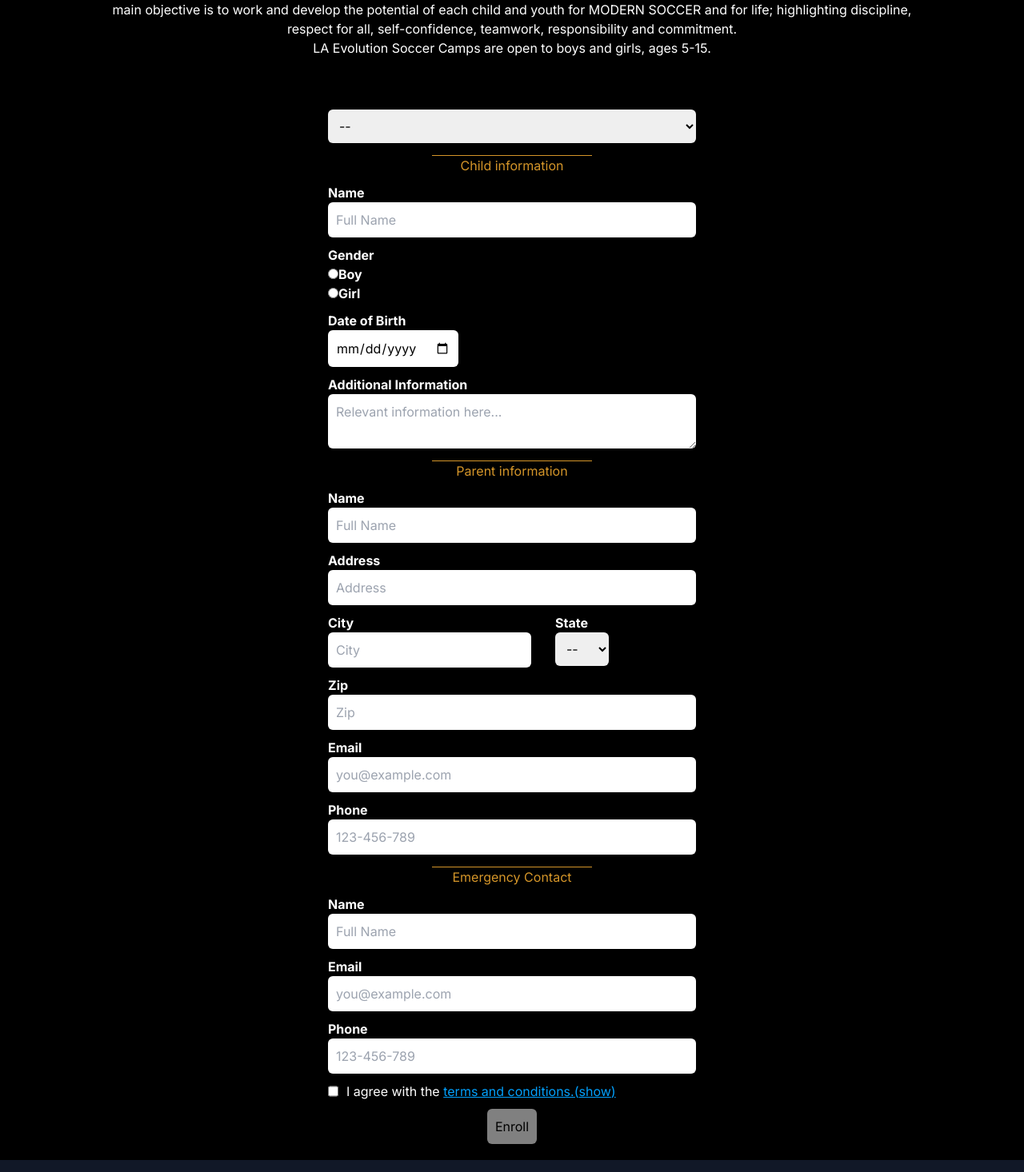
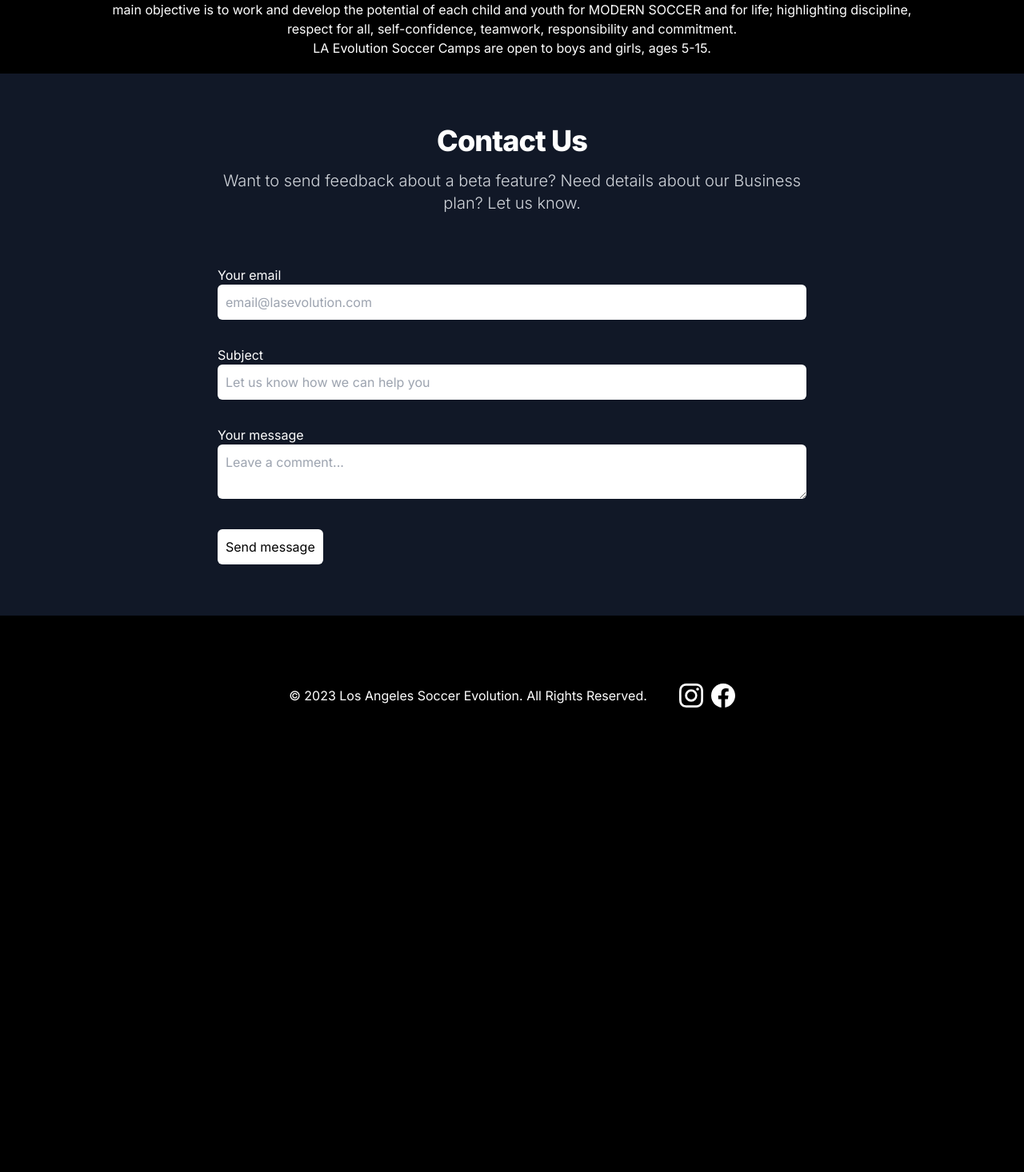
Before and after one commit to ChenGit55/laevolution, a Next.js app: page /camps in a window 1280 px wide. Shown: the part 264-1730 px from the top of the page at 80% size. After the commit the page ends 1234 px from the top, so only its background shows below. Built offline with nearby package versions, Linux system fonts and the light colour scheme.

Commit message:
Organize styles.

```diff
--- a/src/app/camps/page.tsx
+++ b/src/app/camps/page.tsx
@@ -36,7 +36,6 @@ export default function Camps() {
           </p>
         </article>
       </section>
-      <EnrollForm />
     </main>
   );
 }
--- a/src/app/globals.css
+++ b/src/app/globals.css
@@ -51,11 +51,6 @@ h2 {
   text-align: justify;
 }
 
-.form-label {
-  font-weight: bold;
-  color: white;
-}
-
 .my-input-base {
   border-radius: 6px;
   width: 100%;
--- a/src/components/EnrollForm/enroll-form.css
+++ b/src/components/EnrollForm/enroll-form.css
@@ -10,7 +10,12 @@
   padding: 20px;
 }
 
-.enroll-form .form-field {
+.form-label {
+  font-weight: bold;
+  color: white;
+}
+
+.form-field {
   margin-top: 10px;
   display: flex;
   flex-direction: column;
@@ -19,6 +24,20 @@
 .checkbox-form-field{
   display: flex;
   gap: 10px;
+}
+
+.form-button {
+  display: flex;
+  align-items: center;
+  justify-content: center;
+  margin-top: 10px;
+}
+
+.form-button button[disabled] {
+  color: black;
+  border-color: white;
+  background-color: white;
+  opacity: 0.5;
 }
 
 .my-link{
@@ -40,20 +59,6 @@
   flex-direction: column;
   justify-content: center;
   color: black;
-}
-
-.form-button {
-  display: flex;
-  align-items: center;
-  justify-content: center;
-  margin-top: 10px;
-}
-
-.form-button button[disabled] {
-  color: black;
-  border-color: white;
-  background-color: white;
-  opacity: 0.5;
 }
 
 /*  */
--- a/src/components/EnrollForm/index.tsx
+++ b/src/components/EnrollForm/index.tsx
@@ -101,7 +101,7 @@ const EnrollForm = () => {
   };
   return (
     <form className="enroll-form " onSubmit={sendEmail}>
-      <div className="program-select">
+      {/* <div className="program-select">
         <div className="form-field">
           <select
             className="my-input-base"
@@ -119,7 +119,7 @@ const EnrollForm = () => {
             <option value="Private Training">Birthday Party </option>
           </select>
         </div>
-      </div>
+      </div> */}
       <div className="children-information">
         <h5>Child information</h5>
         <div className="form-field">
```
